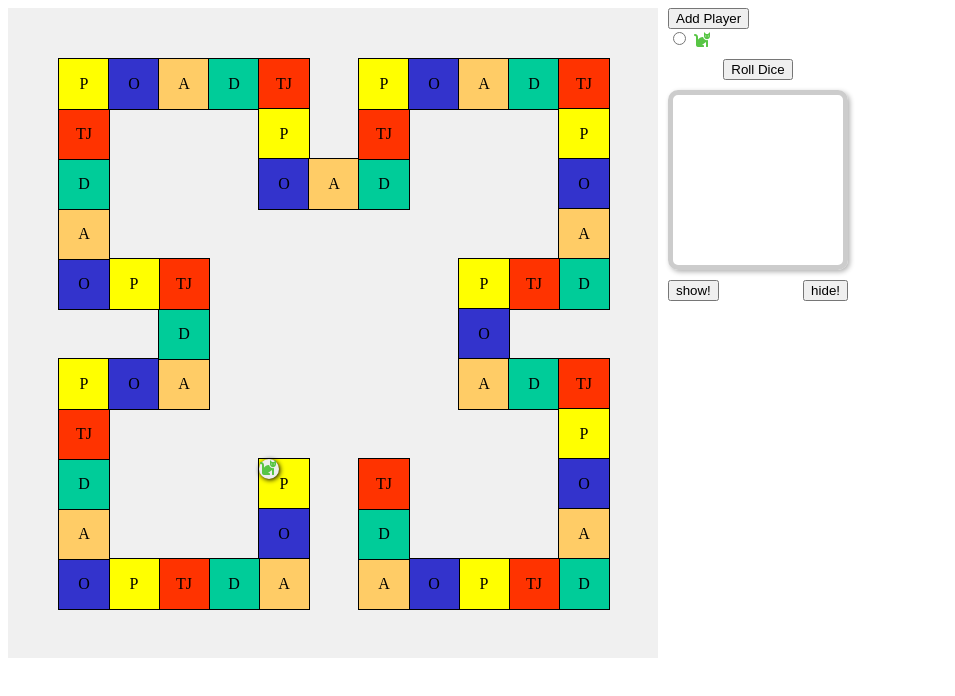
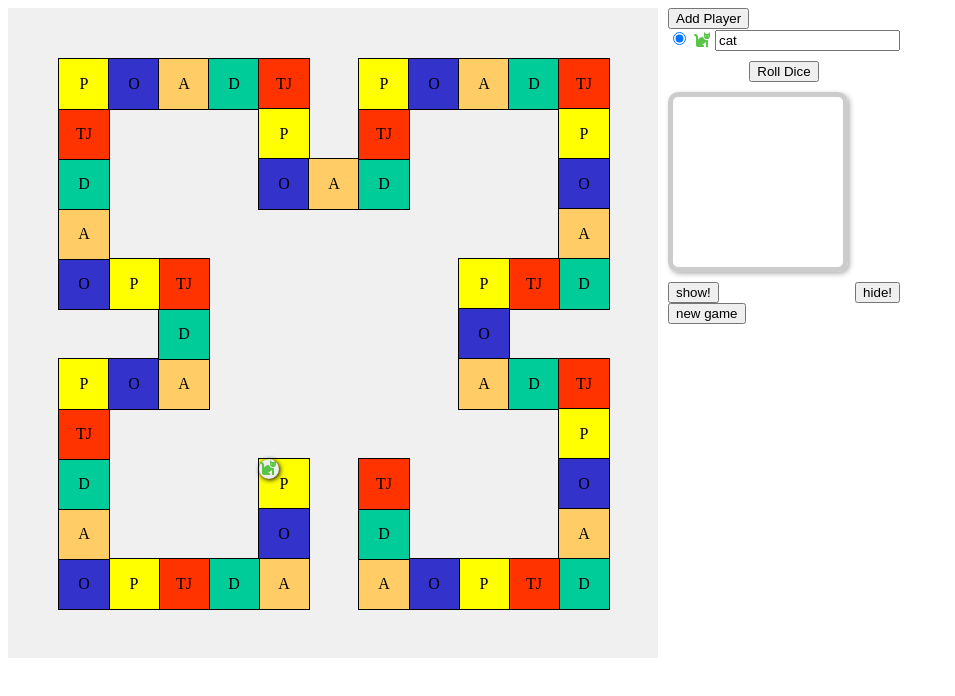
Before and after one commit to estani/pictionary, a plain HTML site: page index.html in a window 1280 px wide. Both pictures are taken after a click on the button "Add Player". Shown: the whole page, without its empty margins (0-955 px from the left). Drawn offline with Linux system fonts and the light colour scheme.

Commit message:
add: localStorage save, names, reset

```diff
--- a/index.html
+++ b/index.html
@@ -65,6 +65,18 @@
         color: transparent;
         text-shadow: 0 0 10px #000;
       }
+      .popup {
+        position: absolute;
+        visibility: hidden;
+        z-index: 2;
+        background-color: white;
+        padding: 10px;
+        border: 1px solid black;
+        border-radius: 10px;
+        box-shadow: 2px 2px;
+        top: 20px;
+        left: 20px;
+      }
     </style>
     <script></script>
   </head>
@@ -72,11 +84,12 @@
     <div style="display: flex">
       <div id="board"></div>
       <div id="info">
+        <div id="test"></div>
         <button onclick="game.addPlayer()">Add Player</button>
         <div id="players"></div>
-        <div style="text-align: center;">
-            <div id="dice" style="margin: 10px 0; text-align: center;"></div>
-            <button onclick="game.movePlayer()">Roll Dice</button>
+        <div style="text-align: center">
+          <div id="dice" style="margin: 10px 0; text-align: center"></div>
+          <button onclick="game.movePlayer()">Roll Dice</button>
         </div>
         <div>
           <div class="card" id="card">
@@ -87,10 +100,14 @@
             ></div>
             <div id="cardInfo"></div>
           </div>
-          <div style="display:flex;justify-content: space-between;">
+          <div style="display: flex; justify-content: space-between">
             <button onclick="game.showCard(true)">show!</button>
             <button onclick="game.showCard(false)">hide!</button>
-            </div>
+          </div>
+          <div>
+            <button onclick="game.reset()">new game</button>
+
+          </div>
         </div>
       </div>
     </div>
@@ -98,10 +115,6 @@
     <script src="js/game.js"></script>
     <script>
       game.init();
-    //   game.addPlayer();
-    //   game.addPlayer();
-    //   game.addPlayer();
-    //   game.movePlayer(0);
     </script>
   </body>
 </html>
--- a/js/board.js
+++ b/js/board.js
@@ -7,7 +7,8 @@
   board.style.width = basicCell.size * 13 + 'px'
   board.style.height = basicCell.size * 13 + 'px'
   var info = w.document.createElement('div')
-  info.style.backgroundColor = 'red';
+  info.className = 'popup';
+
 
   var COLORS = [
     'rgb(255 255 0)',
@@ -25,7 +26,7 @@
     name: NAMES[0],
   }];
 
-  function addCell(dir) {
+  function addCell(dir, count=1) {
     var lastCell = cells[cells.length - 1];
 
     var newCell = {
@@ -45,64 +46,31 @@
     }
 
     cells.push(newCell);
+    if (count > 1) {
+      addCell(dir, count - 1);
+    }
   }
 
-  function init() {
-    addCell('down');
-    addCell('down');
-    addCell('left');
-    addCell('left');
-    addCell('left');
-    addCell('left');
-    addCell('up');
-    addCell('up');
-    addCell('up');
-    addCell('up');
-    addCell('right');
-    addCell('right');
-    addCell('up');
-    addCell('up');
-    addCell('left');
-    addCell('left');
-    addCell('up');
-    addCell('up');
-    addCell('up');
-    addCell('up');
-    addCell('right');
-    addCell('right');
-    addCell('right');
-    addCell('right');
-    addCell('down');
-    addCell('down');
-    addCell('right');
-    addCell('right');
-    addCell('up');
-    addCell('up');
-    addCell('right');
-    addCell('right');
-    addCell('right');
-    addCell('right');
-    addCell('down');
-    addCell('down');
-    addCell('down');
-    addCell('down');
-    addCell('left');
-    addCell('left');
-
-    addCell('down');
-    addCell('down');
-    addCell('right');
-    addCell('right');
-    addCell('down');
-    addCell('down');
-    addCell('down');
-    addCell('down');
-    addCell('left');
-    addCell('left');
-    addCell('left');
-    addCell('left');
-    addCell('up');
-    addCell('up');
+  function create() {
+    addCell('down',2);
+    addCell('left',4);
+    addCell('up',4);
+    addCell('right',2);
+    addCell('up',2);
+    addCell('left',2);
+    addCell('up',4);
+    addCell('right', 4);
+    addCell('down', 2);
+    addCell('right', 2);
+    addCell('up', 2);
+    addCell('right', 4);
+    addCell('down', 4);
+    addCell('left', 2);
+    addCell('down', 2);
+    addCell('right', 2);
+    addCell('down', 4);
+    addCell('left', 4);
+    addCell('up', 2);
   }
 
   function render() {
@@ -132,18 +100,28 @@
   }
   var players = [];
 
-  function addPlayer() {
+  function addPlayer({id, icon, color, atCell, name} = {}) {
     var icons = ["cat", "dog", "fish", "car", "tree", "home", "star", "smile", "heart", "rocket"];
     var colors = ['#58c545', '#f06f38', '#51140b']
     var index = players.length;
     var player = {
-      id: index,
-      atCell: 0,
-      icon: icons[index],
-      color: colors[index % colors.length]
+      id: id || index,
+      atCell: atCell || 0,
+      icon: icon || icons[index],
+      color: color || colors[index % colors.length],
     }
+    player.name = name || player.icon
     var div = w.document.createElement('div');
+
     div.style.zIndex = 1;
+    div.onmouseenter = (e)=>{
+      player.div.appendChild(info);
+      info.innerHTML = player.name;
+      info.style.visibility = 'visible';
+    }
+    div.onmouseleave = (e)=>{
+      info.style.visibility = 'hidden';
+    }
     div.className = 'player';
     div.innerHTML = '<i class="fas fa-' + player.icon + '" style="color: '+ player.color + '"></i>';
     player.div = div;
@@ -169,8 +147,18 @@
   function cellOfPlayer(id) {
     return cells[players[id].atCell];
   }
-  init();
+
+  function reset() {
+    players.forEach(p=>{
+      p.div.parentElement.removeChild(p.div);
+    })
+    players.length = 0;
+  }
+
+  create();
+
   w.pictionaryBoard = {
+    reset,
     render,
     addPlayer,
     movePlayer,
--- a/js/game.js
+++ b/js/game.js
@@ -1,14 +1,36 @@
 (function (w) {
+  const players = [];
+  const current = {
+    player: 0,
+    word: undefined,
+    dice: undefined
+  }
   var playersDiv = w.document.getElementById("players");
   var diceDiv = w.document.getElementById("dice");
-  function addPlayer() {
-    var player = w.pictionaryBoard.addPlayer();
+  function addPlayer(p = {}) {
+    var player = w.pictionaryBoard.addPlayer(p);
+    players.push(player);
     var div = w.document.createElement("div");
+    const selected = player.id === current.player;
     div.innerHTML = `
-    <input type="radio" id="player${player.id}" name="player" value="${player.id}" onchange="console.log('${player.id}')"/>
-    <label for="player${player.id}"><i class="fas fa-${player.icon}" style="color: ${player.color}"></i></label>
+    <input type="radio" id="sel_${player.id}" name="player" value="${player.id}" ${selected ? 'checked': ''} />
+    <label for="player${player.id}">
+      <i class="fas fa-${player.icon}" style="color: ${player.color}"></i>
+      <input id="name_${player.id}" value="${player.name}" />
+    </label>
 `;
     playersDiv.appendChild(div);
+    w.document.getElementById(`sel_${player.id}`).onchange = (e) => {
+      current.player = player.id;
+      save();
+    }
+    const input = w.document.getElementById(`name_${player.id}`);
+    input.checked = 'checked'
+    input.oninput = (e)=>{
+      player.name = e.target.value;
+      save();
+    }
+    save();
   }
 
   function getRandomInt(max) {
@@ -16,26 +38,41 @@
   }
 
   function throwDice(playerId) {
-    var dice = getRandomInt(5) + 1;
-    var newCell = w.pictionaryBoard.movePlayer(playerId, dice);
-    var newWord = getWord(newCell.name);
+    current.dice = getRandomInt(5) + 1;
+    var newCell = w.pictionaryBoard.movePlayer(playerId, current.dice);
+    current.word = getWord(newCell.name);
+    showTurn();
+  }
+
+  function showTurn() {
     showCard(false);
+    if (current.dice) {
+      diceDiv.innerHTML = `<div>You rolled a ${current.dice}!</div>`;
+    } else {
+      diceDiv.innerHTML = '';
+    }
+    const word = w.document.getElementById("word");
+    const cardInfo = w.document.getElementById("cardInfo");
+    const card = w.document.getElementById("card");
 
-    diceDiv.innerHTML = `<div>You rolled a ${dice}!</div>`;
-    var word = w.document.getElementById("word");
-    var cardInfo = w.document.getElementById("cardInfo");
-    var card = w.document.getElementById("card");
-    card.style.borderColor = newCell.color;
-    cardInfo.innerHTML = `
-    <div>
-    <b>${EXPLAIN[newCell.name].name}</b>:
-    <i>${EXPLAIN[newCell.name].description}</i>
-    </div>`;
+    if (current.word) {
+      const cell = w.pictionaryBoard.cellOfPlayer(current.player);
+      card.style.visibility = 'visible';
+      card.style.borderColor = cell.color;
+      cardInfo.innerHTML = `
+      <div>
+      <b>${EXPLAIN[cell.name].name}</b>:
+      <i>${EXPLAIN[cell.name].description}</i>
+      </div>`;
 
-    word.innerHTML = `
-    <div>(de) ${newWord.de}</div>
-    <div>(en) ${newWord.en}</div>
-    <div>(es) ${newWord.es}</div>`;
+      word.innerHTML = `
+      <div>(de) ${current.word.de}</div>
+      <div>(en) ${current.word.en}</div>
+      <div>(es) ${current.word.es}</div>`;
+    } else {
+      card.style.visibility = 'hidden';
+    }
+
   }
 
   /* optional playerId, otherwise check the selected player */
@@ -51,7 +88,9 @@
     }
 
     throwDice(playerId);
+    save();
   }
+
   var EXPLAIN = {
     A: { name: "Action", description: "An action, a verb." },
     P: { name: "Person/Place", description: "A Person or a place" },
@@ -186,7 +225,6 @@
     if (!wordsOfCat) {
       console.log("using random cat for " + category);
       var allCat = Object.keys(WORDS);
-      console.log(allCat);
       wordsOfCat = WORDS[allCat[getRandomInt(allCat.length)]];
     }
     return wordsOfCat[getRandomInt(wordsOfCat.length)];
@@ -199,6 +237,44 @@
 
   function init() {
     w.pictionaryBoard.render();
+    load();
+
+  }
+
+  function save() {
+    const playersState = players.map(p=>({id:p.id, color: p.color, icon:p.icon, atCell:p.atCell, name: p.name}));
+    w.localStorage.setItem('game', JSON.stringify({
+      playersState,
+      playerTurn: current.player,
+      lastWord: current.word,
+      lastDice:current.dice}));
+  }
+
+  function load() {
+    const state = w.localStorage.getItem('game');
+    if (state) {
+      const {playersState, playerTurn, lastWord, lastDice} = JSON.parse(state);
+      reset();
+      current.player = playerTurn;
+      current.word = lastWord;
+      current.dice = lastDice;
+      playersState.forEach(p=>{
+        addPlayer(p)
+      });
+      showTurn()
+
+    }
+
+  }
+
+  function reset() {
+    playersDiv.innerHTML = '';
+    current.word = current.dice = undefined;
+    current.player = 0;
+
+    w.pictionaryBoard.reset();
+    players.length = 0;
+    showTurn();
   }
 
   w.game = {
@@ -206,5 +282,6 @@
     addPlayer,
     movePlayer,
     showCard,
+    reset
   };
 })(window);
--- /dev/null
+++ b/js/utils.js
@@ -0,0 +1,3 @@
+(function(w){
+
+})(window)
```
